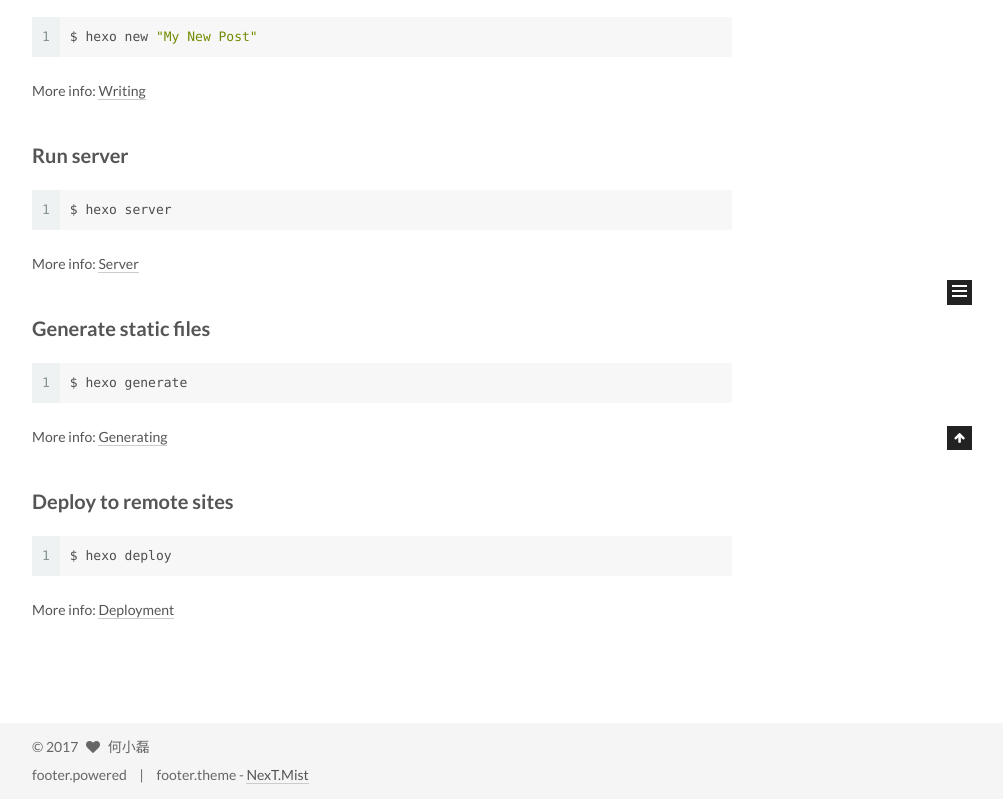
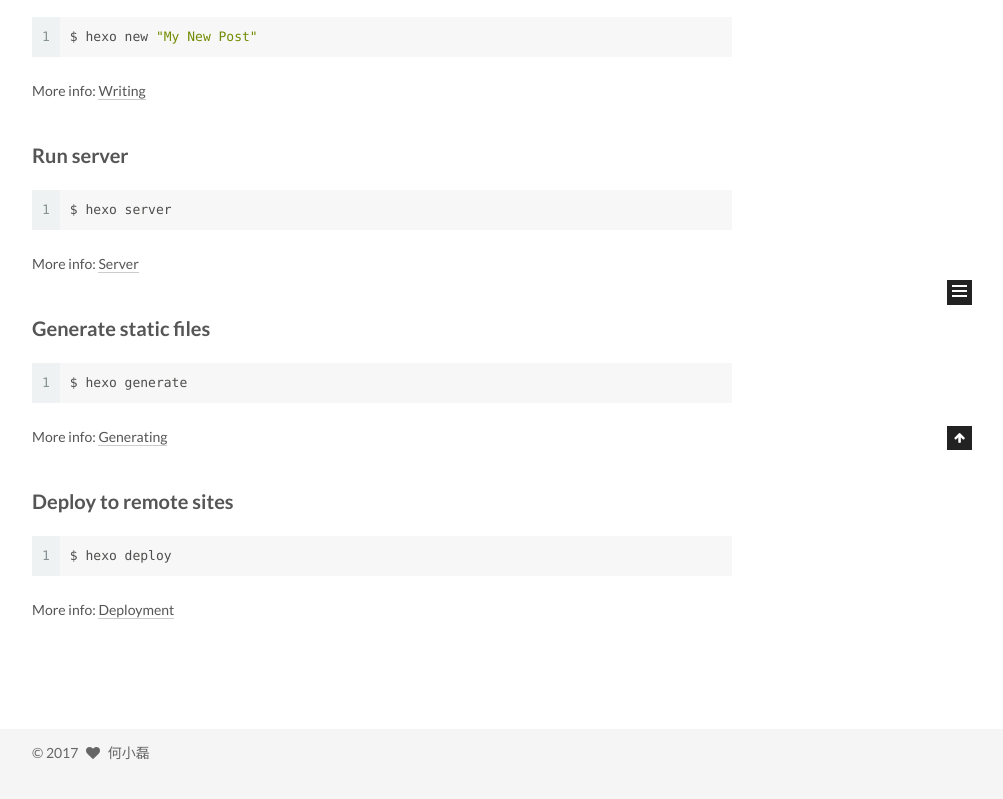
Before and after one commit to hexiaoleione/hexiaoleione.github.io, a plain HTML site: page index.html in a window 1280 px wide. Shown: the part 450-1249 px from the top of the page, without its empty margins (258-1261 px from the left). Drawn offline with Linux system fonts and the light colour scheme; a script that the page names is missing.

Commit message:
Site updated: 2017-01-04 15:44:50

```diff
--- a/index.html
+++ b/index.html
@@ -525,17 +525,6 @@
 </div>
 
 
-<div class="powered-by">
-  footer.powered
-</div>
-
-<div class="theme-info">
-  footer.theme -
-  <a class="theme-link" href="https://github.com/iissnan/hexo-theme-next">
-    NexT.Mist
-  </a>
-</div>
-
 
 
 
```
Also changed, not shown: 2016/01/01/hello-world/index.html (+0 -11 lines), archives/2016/01/index.html (+0 -11 lines), archives/2016/index.html (+0 -11 lines), archives/index.html (+0 -11 lines).
